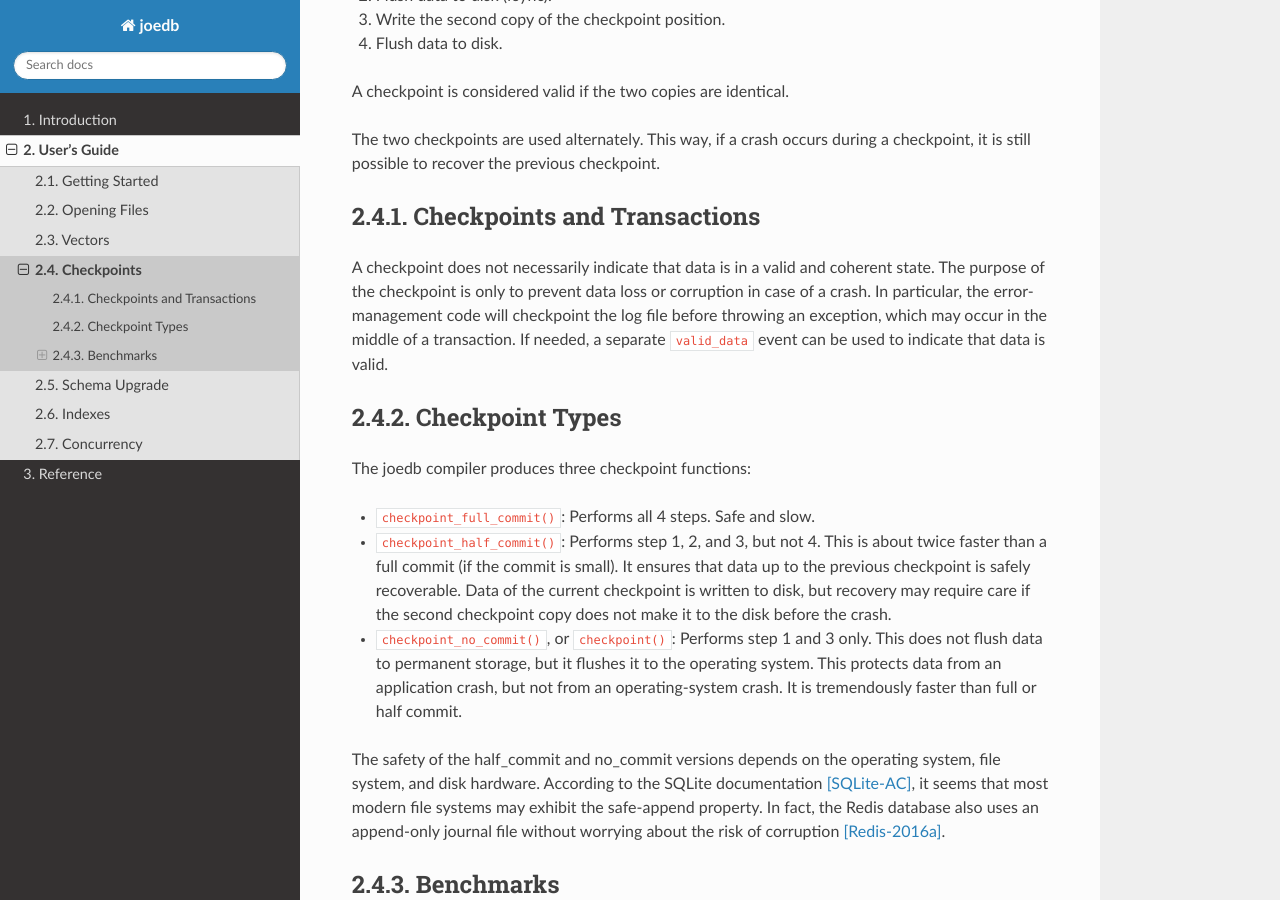
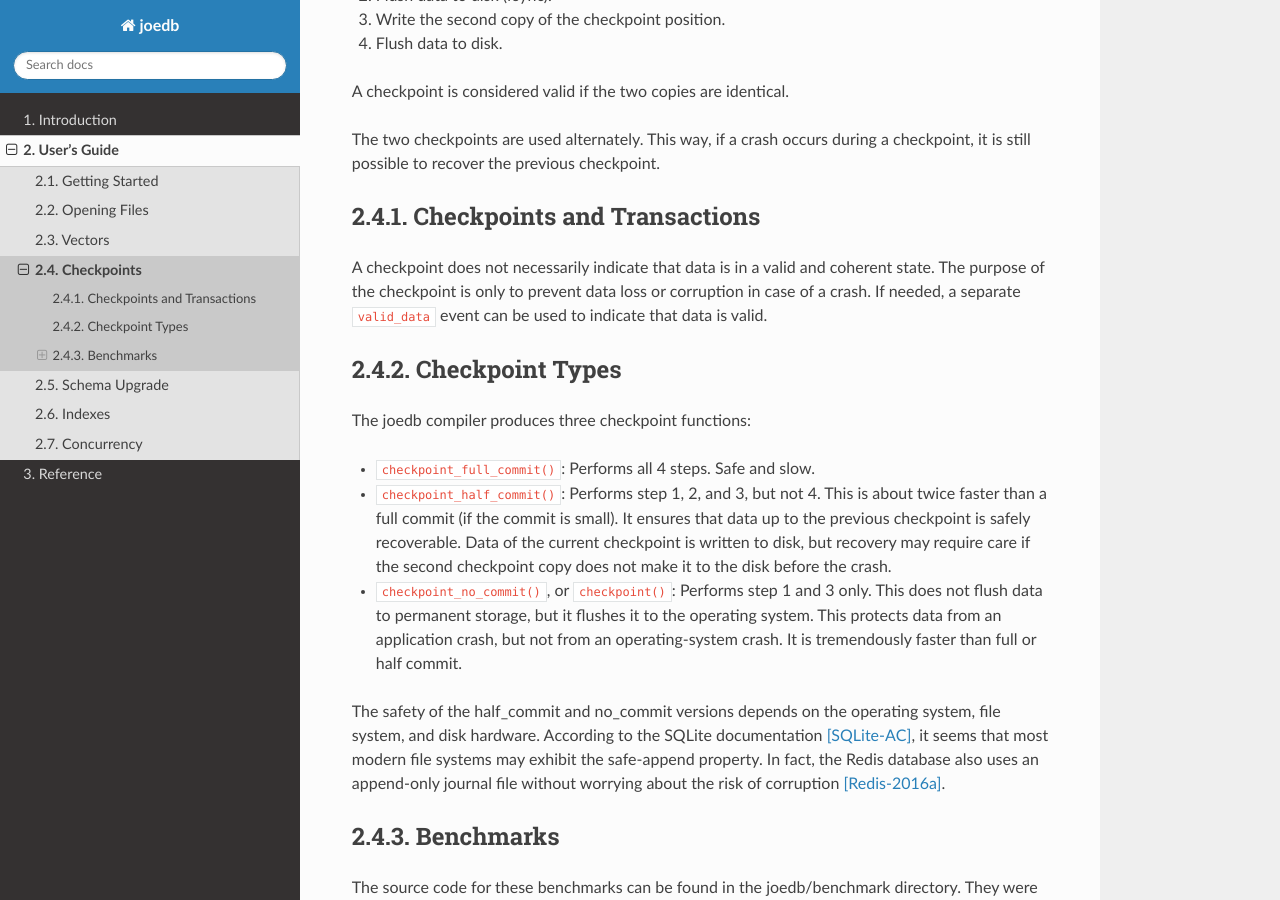
Before and after one commit to Remi-Coulom/joedb, a Sphinx documentation site: the page built from doc/source/checkpoints.rst, in a window 1280 px wide and 900 px high, scrolled down 368 px. Built offline with Sphinx 7.4.7 and the Read the Docs theme 2.0.0, drawn with Linux system fonts in a browser that asks for light colours; formulas are drawn with MathJax 3.

Commit message:
doc: error-mangement code does not checkpoint anymore

```diff
--- a/doc/source/checkpoints.rst
+++ b/doc/source/checkpoints.rst
@@ -25,10 +25,8 @@ Checkpoints and Transactions
 
 A checkpoint does not necessarily indicate that data is in a valid and coherent
 state. The purpose of the checkpoint is only to prevent data loss or corruption
-in case of a crash. In particular, the error-management code will checkpoint
-the log file before throwing an exception, which may occur in the middle of a
-transaction. If needed, a separate ``valid_data`` event can be used to indicate
-that data is valid.
+in case of a crash. If needed, a separate ``valid_data`` event can be used to
+indicate that data is valid.
 
 Checkpoint Types
 ----------------
```
